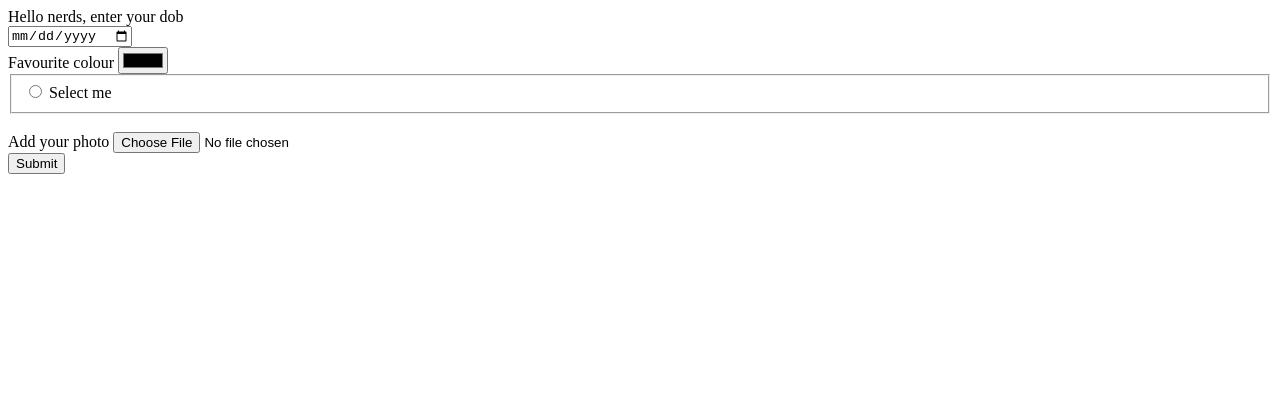
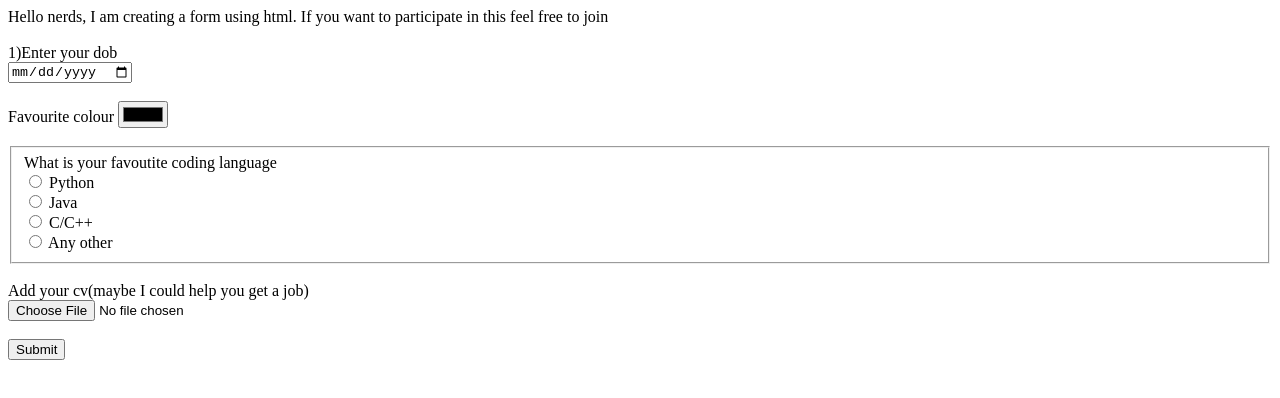
Before and after one commit to ayushpal001/INTRODUCTION-TO-MYSELF, a plain HTML site: page input.html in a window 1280 px wide. Drawn offline with Linux system fonts and the light colour scheme.

Commit message:
Update input.html

```diff
--- a/input.html
+++ b/input.html
@@ -7,16 +7,20 @@
     <title>form</title>
 </head>
 <body>
-    <form action="index.html">
-        <label>Hello nerds, enter your dob</label> <br>
-        <input type="date"> <br>
+    <form action="mailto:ayushdps111@gmail.com" method="post" enctype="text/plain">
+        <label>Hello nerds, I am creating a form using html. If you want to participate in this feel free to join <br><br> 1)Enter your dob</label> <br>
+        <input type="date"> <br><br>
         <label>Favourite colour</label>
-        <input type="color"> <br>
+        <input type="color"> <br><br>
         <fieldset>
-        <label><input type="radio"> Select me</label>
+        <label>What is your favoutite coding language <br></label>
+        <label><input type="radio"> Python</label><br>
+        <label><input type="radio"> Java</label><br>
+        <label><input type="radio"> C/C++</label><br>
+        <label><input type="radio"> Any other</label>
         </fieldset> <br>
-        <label>Add your photo</label>
-        <input type="file"><br>
+        <label>Add your cv(maybe I could help you get a job)</label><br>
+        <input type="file"><br><br>
         <input type="submit">
     </form>
 </body>
```
